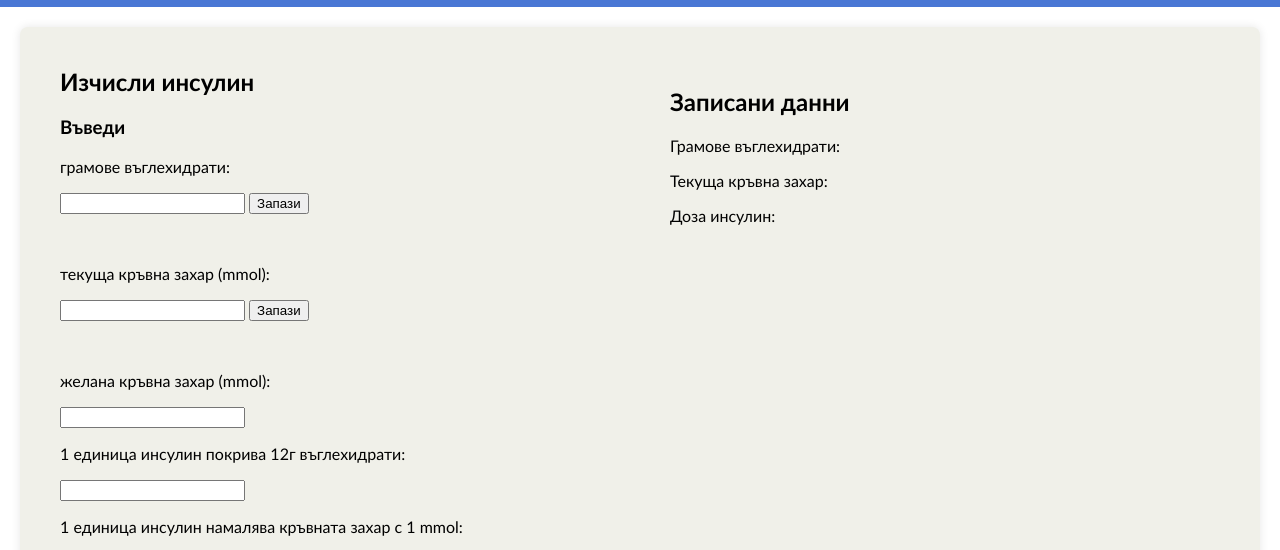
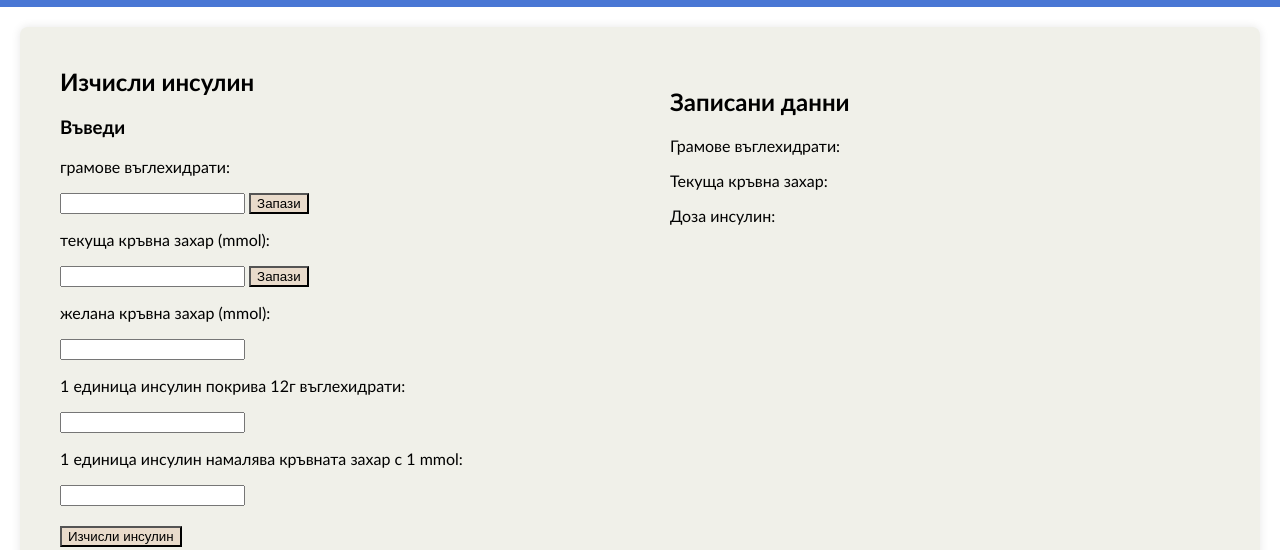
Before and after one commit to Eleonora-Dimitrova/SPACECODERS, a plain HTML site: page calculator.html in a window 1280 px wide. Shown: the part 237-787 px from the top of the page. Drawn offline with Linux system fonts and the light colour scheme.

Commit message:
styling update - button

```diff
--- a/spasecoders.css
+++ b/spasecoders.css
@@ -82,3 +82,7 @@ ul {
 .container_with_saving_data {
   margin-bottom: 15px;
 }
+
+button {
+  background-color: rgb(233, 219, 203);
+}
```
Also changed, not shown: calculator.html (+1 -2 lines).
